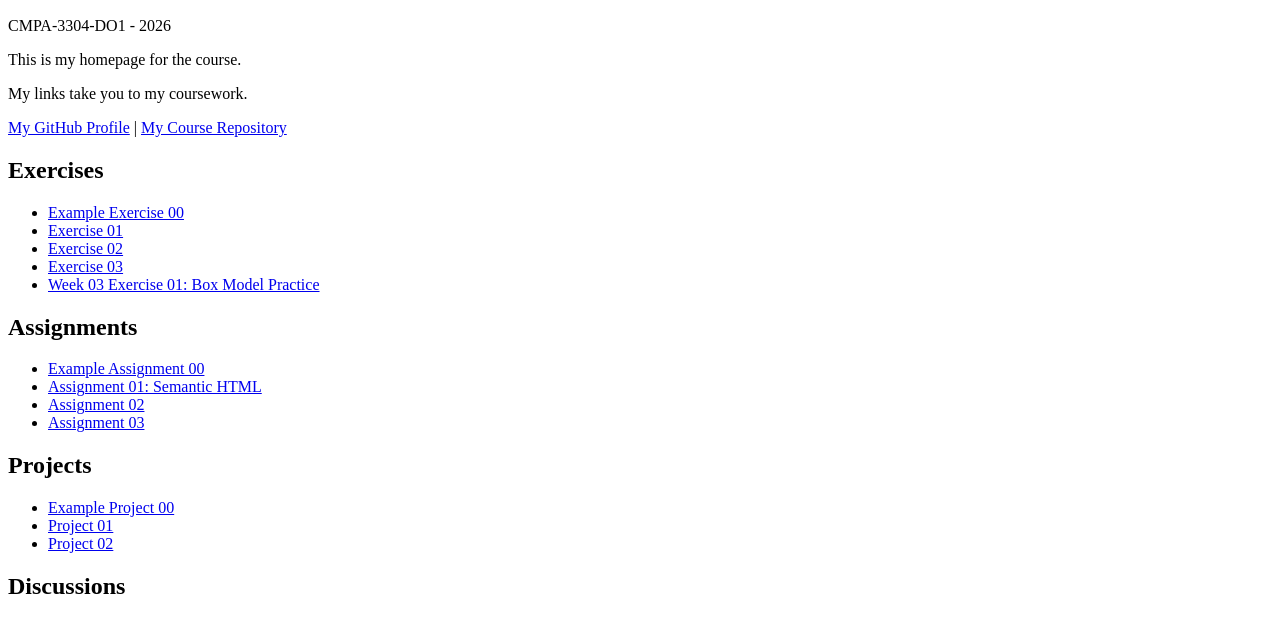
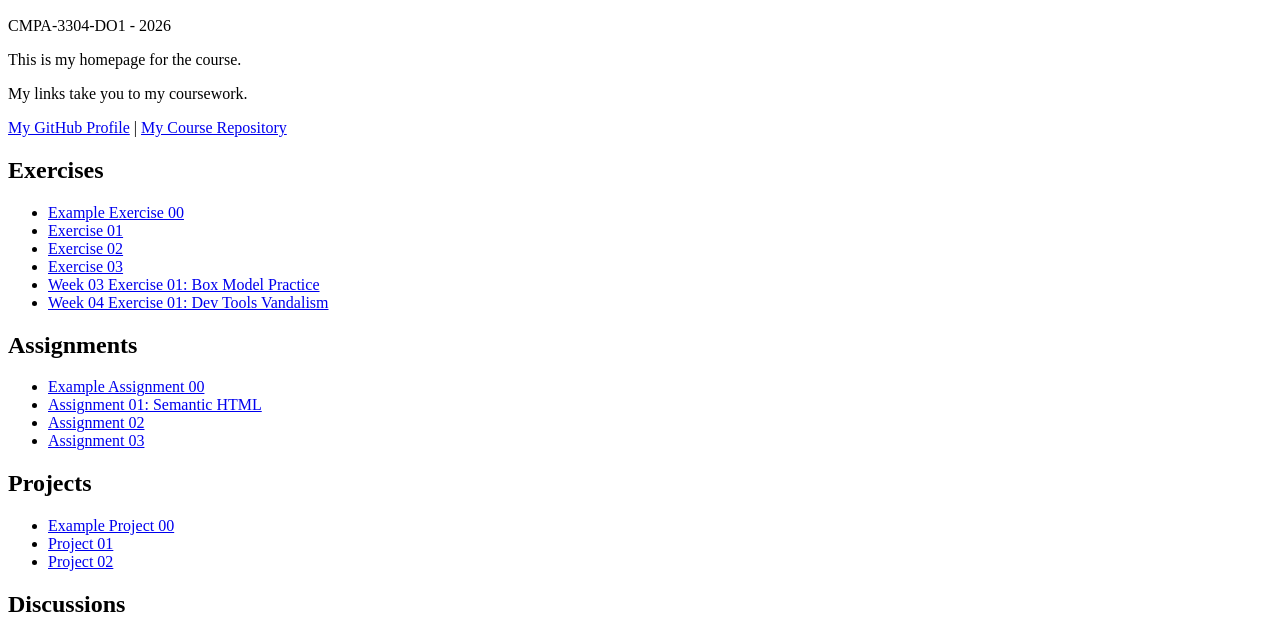
Before and after one commit to wihan232/cmpa3304-course-portfolio, a plain HTML site: page index.html in a window 1280 px wide. Shown: the part 110-727 px from the top of the page. Drawn offline with Linux system fonts and the light colour scheme.

```diff
--- a/index.html
+++ b/index.html
@@ -73,6 +73,7 @@ Remember: You must create subfolders for each piece of coursework as the semeste
                     <li><a href="exercise-02/">Exercise 02</a></li>
                     <li><a href="exercise-03/">Exercise 03</a></li>
                     <li><a href="week-03-exercise-01/">Week 03 Exercise 01: Box Model Practice</a></li>
+                    <li><a href="week-04-exercise-01/">Week 04 Exercise 01: Dev Tools Vandalism</a></li>
                 </ul>
             </section>
 
```
